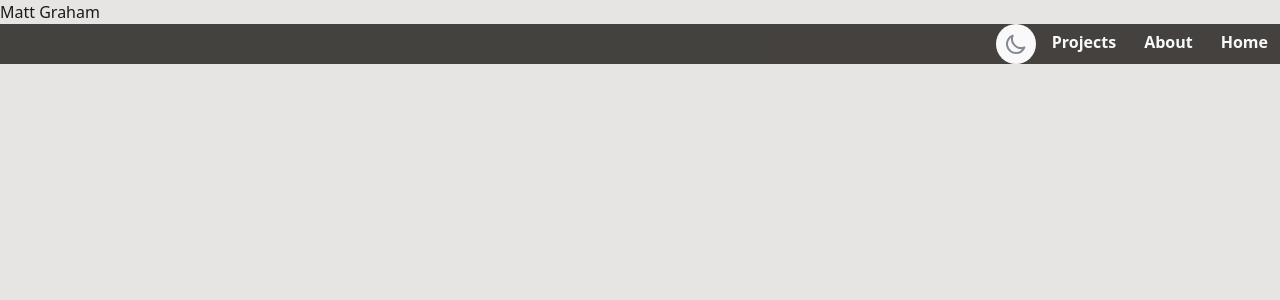
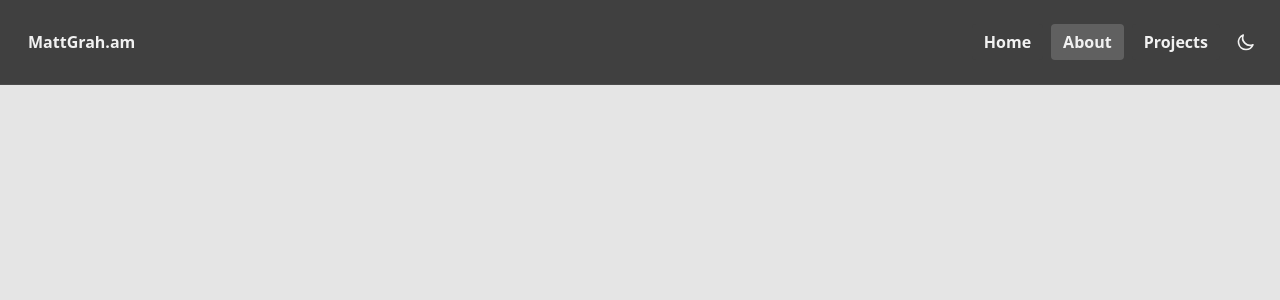
Before and after one commit to mattgrah-am/portfolio-v2, a React (Create React App) app: page /about in a window 1280 px wide. Shown: the top 300 px of the page. Built offline with nearby package versions, Linux system fonts and the light colour scheme.

Commit message:
add navbar active link highlight

```diff
--- a/src/App.tsx
+++ b/src/App.tsx
@@ -8,7 +8,7 @@ import { Projects } from "./componets/Projects";
 
 function App() {
   return (
-    <div className="bg-stone-200 text-stone-900 dark:bg-stone-900 dark:text-stone-100 h-screen">
+    <div className="bg-neutral-200 text-neutral-900 dark:bg-neutral-900 dark:text-neutral-100 h-screen">
       <Router>
         <Header />
         <Routes>
--- a/src/componets/Header.tsx
+++ b/src/componets/Header.tsx
@@ -2,9 +2,9 @@ import { Nav } from "./Nav";
 
 export const Header = () => {
   return (
-    <>
-      <h1>Matt Graham</h1>
+    <header className="flex justify-between py-6 px-4 bg-neutral-900 opacity-80 border-b border-neutral-800 mb-10">
+      <h1 className="text-neutral-100 font-bold py-1.5 px-3">MattGrah.am</h1>
       <Nav />
-    </>
+    </header>
   );
 };
--- a/src/componets/Nav.tsx
+++ b/src/componets/Nav.tsx
@@ -1,18 +1,27 @@
-import { Link } from "react-router-dom";
+import { NavLink } from "react-router-dom";
 import { ThemeToggle } from "./ThemeToggle";
 
 export const Nav = () => {
   return (
-    <nav className="flex flex-row-reverse gap-1 bg-stone-900 opacity-80">
-      <Link className="btn" to="/">
+    <nav className="flex gap-2 ">
+      <NavLink
+        className={(navData) => "btn" + (navData.isActive ? " active-btn" : "")}
+        to="/"
+      >
         Home
-      </Link>
-      <Link className="btn" to="/about">
+      </NavLink>
+      <NavLink
+        className={(navData) => "btn" + (navData.isActive ? " active-btn" : "")}
+        to="/about"
+      >
         About
-      </Link>
-      <Link className="btn" to="/projects">
+      </NavLink>
+      <NavLink
+        className={(navData) => "btn" + (navData.isActive ? " active-btn" : "")}
+        to="/projects"
+      >
         Projects
-      </Link>
+      </NavLink>
       <ThemeToggle />
     </nav>
   );
--- a/src/componets/ThemeToggle.tsx
+++ b/src/componets/ThemeToggle.tsx
@@ -9,10 +9,10 @@ export const ThemeToggle = () => {
       {theme === "dark" ? (
         <button
           onClick={() => setTheme(theme === "dark" ? "light" : "dark")}
-          className="text-gray-500 dark:text-gray-400 bg-white shadow-none p-2 focus:outline-none text-lg rounded-full outline-none ring-transparent cursor-pointer"
+          className="text-stone-100 shadow-none p-2 focus:outline-none text-lg rounded-full outline-none ring-transparent cursor-pointer"
         >
           <svg
-            className="w-6 h-6"
+            className="w-5 h-5"
             fill="none"
             stroke="currentColor"
             viewBox="0 0 24 24"
@@ -29,10 +29,10 @@ export const ThemeToggle = () => {
       ) : (
         <button
           onClick={() => setTheme(theme === "dark" ? "light" : "dark")}
-          className="text-gray-500 dark:text-gray-400 bg-white focus:outline-none shadow-none p-2 text-lg rounded-full outline-none ring-transparent cursor-pointer"
+          className="text-stone-100 focus:outline-none shadow-none p-2 text-lg rounded-full outline-none ring-transparent cursor-pointer"
         >
           <svg
-            className="w-6 h-6"
+            className="w-5 h-5"
             fill="none"
             stroke="currentColor"
             viewBox="0 0 24 24"
--- a/src/styles/tailwind.css
+++ b/src/styles/tailwind.css
@@ -3,5 +3,9 @@
 @tailwind utilities;
 
 .btn {
-  @apply bg-stone-900 hover:bg-stone-700  text-white font-bold py-1.5 px-3 rounded;
+  @apply bg-neutral-900 hover:bg-neutral-700  text-neutral-100 font-bold py-1.5 px-3 rounded;
 }
+
+.active-btn {
+  @apply bg-neutral-700;
+}
--- a/tailwind.config.js
+++ b/tailwind.config.js
@@ -1,17 +1,4 @@
 module.exports = {
   content: ["./src/**/*.{js,jsx,ts,tsx}"],
   darkMode: "class",
-  theme: {
-    extend: {
-      backgroundColor: {
-        primary: "var(--color-bg-primary)",
-        secondary: "var(--color-bg-secondary)",
-      },
-      textColor: {
-        accent: "var(--color-text-accent)",
-        primary: "var(--color-text-primary)",
-        secondary: "var(--color-text-secondary)",
-      },
-    },
-  },
 };
```
